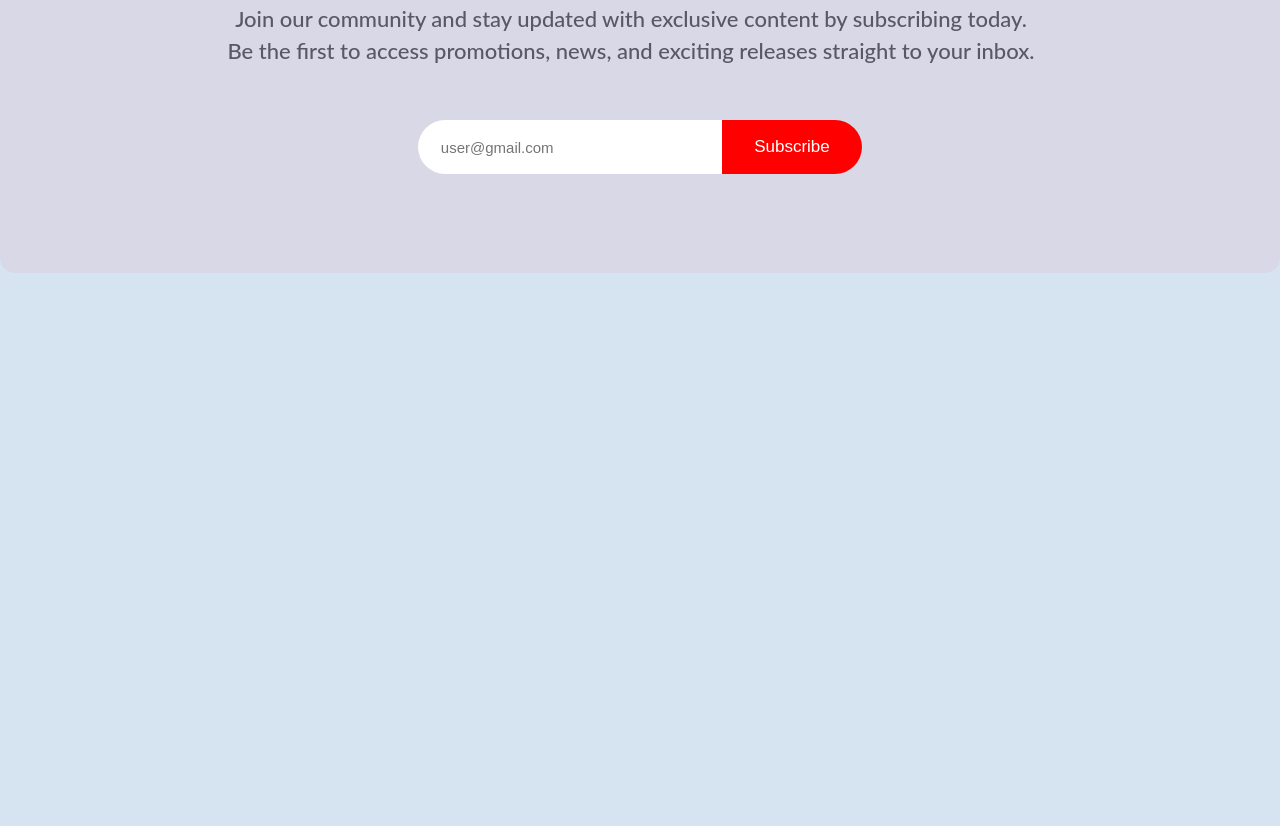
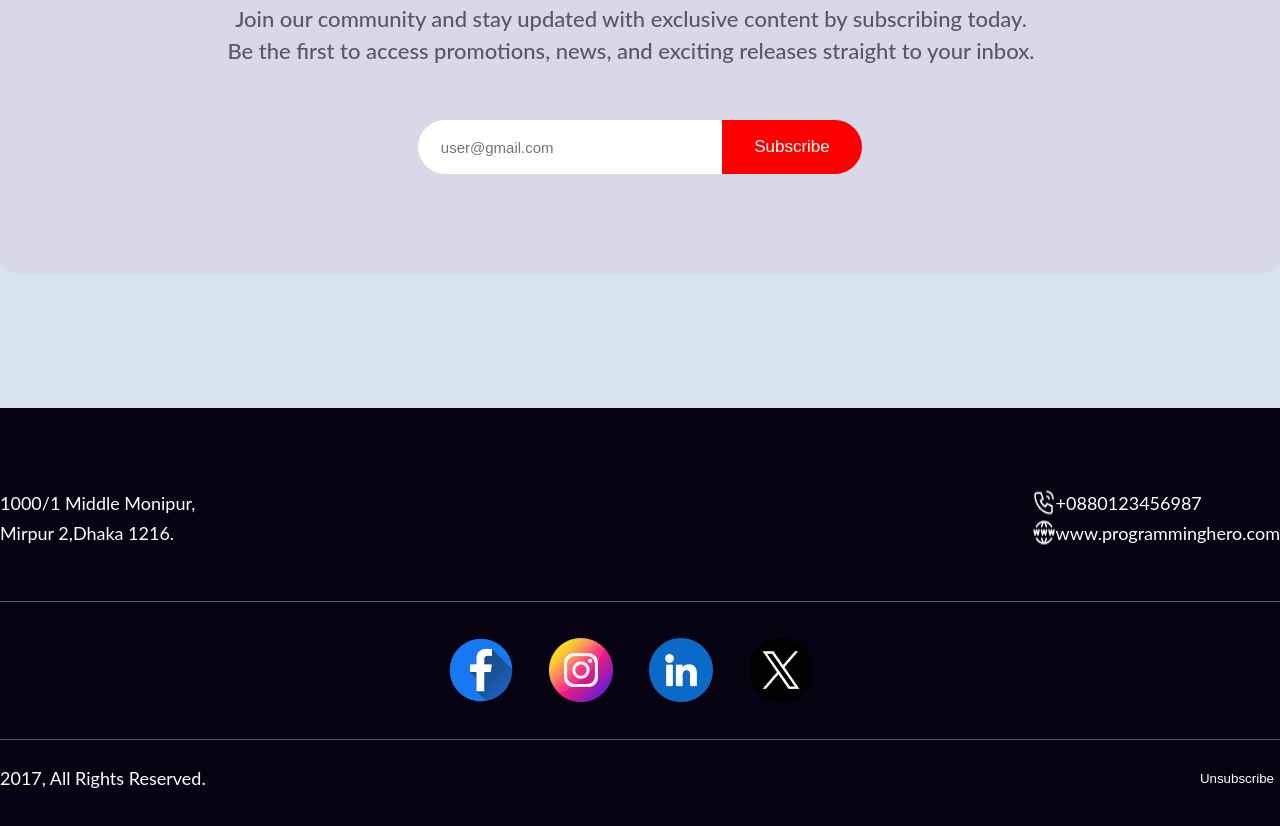
Before and after one commit to sabab2808/First-Assignment, a plain HTML site: page index.html in a window 1280 px wide. Shown: the part 6755-7581 px from the top of the page. Before the commit the page ends 7143 px from the top, so only its background shows below. Drawn offline with Linux system fonts and the light colour scheme.

Commit message:
finishing touch remaining

```diff
--- a/index.html
+++ b/index.html
@@ -163,6 +163,32 @@
     </main>
 
     <footer>
+        <div class="footer-info">
+            <div class="contacts">
+                <div class="address">
+                    1000/1 Middle Monipur, <br>Mirpur 2,Dhaka 1216.
+                </div>
+                <div class="sites">
+                    <div class="phn">
+                        <img src="images/Call.png" alt="phone">    +0880123456987
+                    </div>
+                    <div class="web">
+                        <img src="images/Website.png" alt="Website">    www.programminghero.com
+                    </div>
+                </div>
+            </div><br><br>
+            <hr>
+            <div class="social">
+                <img src="images/Facebook.png" alt="Facebook" style="padding: 18px;">
+                <img src="images/Instagram.png" alt="Instagram" style="padding: 18px;">
+                <img src="images/Linkedin.png" alt="Linkedin" style="padding: 18px;">
+                <img src="images/Twitter.png" alt="Twitter" style="padding: 18px;">
+            </div><hr>
+            <div class="final">
+                <p>2017, All Rights Reserved.</p>
+                <button class="unsub">Unsubscribe</button>
+            </div>
+        </div>
 
     </footer>
 </body>
--- a/styles/style.css
+++ b/styles/style.css
@@ -396,3 +396,54 @@ body{
     margin: 18px;
     margin-left: 0;
 }
+footer{
+    background-color: #070211;
+    height: 600px;
+    font-size: 18px;
+    color: #FFF;
+}
+.footer-info{
+    border: 5px solid;
+    border-style: none;
+    margin: 135px auto;
+    border-radius: 15px;
+    width: 100%;
+    max-width: 1320px;
+}
+.contacts{
+    padding-top: 80px;
+    line-height: 30px;
+}
+.phn{
+    display: flex;
+    /* justify-content: right; */
+}
+.web{
+    display: flex;
+}
+.web img{
+    display: flex;
+}
+.contacts{
+    display: flex;
+    justify-content: space-between;
+}
+hr {
+    border: none;
+    border-top: 1px solid #585858;
+}
+.social{
+    display: flex;
+    justify-content: center ;
+    margin: 18px;
+    margin-left: 0;
+}
+.unsub{
+    background: none;
+    color: #FFF;
+    border: none;
+}
+.final{
+    display: flex;
+    justify-content: space-between;
+}
```
Also changed, not shown: images/globe.png (added).
